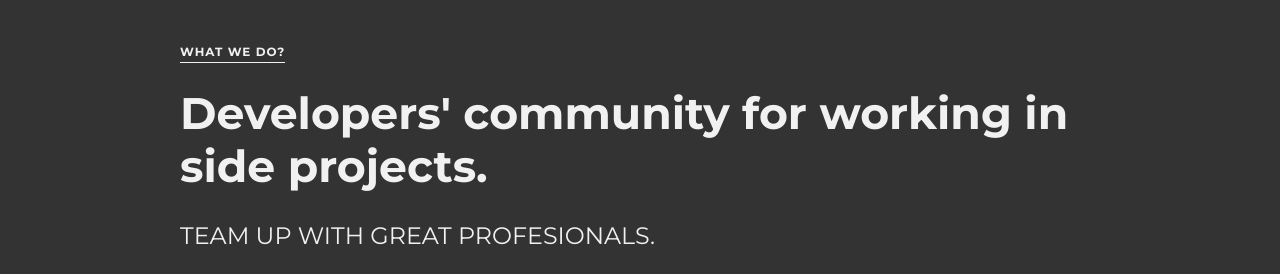
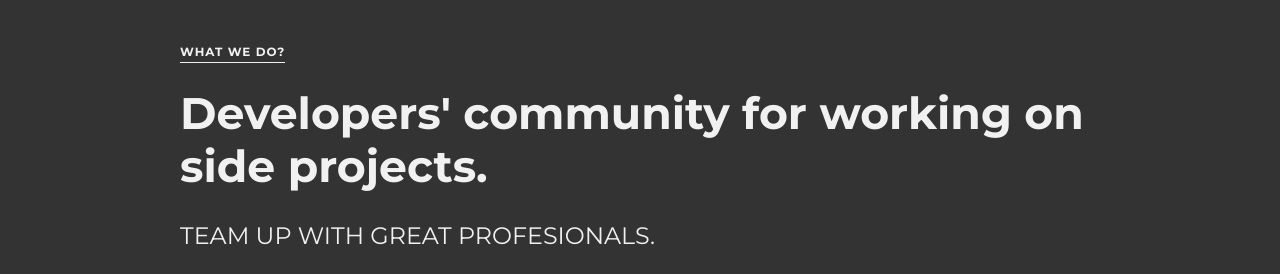
Before and after one commit to valencia-io/valencia-io, a Jekyll site: the page built from index.html, in a window 1280 px wide and 900 px high, scrolled down 754 px. Shown: the part 174-448 px from the top of the window. Built offline with Jekyll 4.4.1, drawn with Linux system fonts in a browser that asks for light colours.

Commit message:
small text fixes

```diff
--- a/index.html
+++ b/index.html
@@ -25,7 +25,7 @@ layout: home
 <section id="s2" class="">
     <article class="">
         <p class="type">What we do?</p>
-        <h1>Developers' community for working in side projects.</h1>
+        <h1>Developers' community for working on side projects.</h1>
         <h3>Team up with great profesionals.</h3>
         <ul><li><p>Lorem ipsum dolor sit amet, consectetur adipisicing elit, sed do eiusmod tempor incididunt ut labore et dolore magna aliqua. Ut enim ad minim veniam, quis nostrud exercitation ullamco laboris nisi ut aliquip ex ea commodo consequat. Duis aute irure dolor in reprehenderit in voluptate velit esse cillum dolore eu fugiat nulla pariatur. Excepteur sint occaecat cupidatat non proident, sunt in culpa qui officia deserunt mollit anim id est laborum.</p></li></ul>
         <h3>Join or publish projects.</h3>
```
Also changed, not shown: _projects/ng-link-stylesheet.md (+2 -2 lines), 3 other files.
